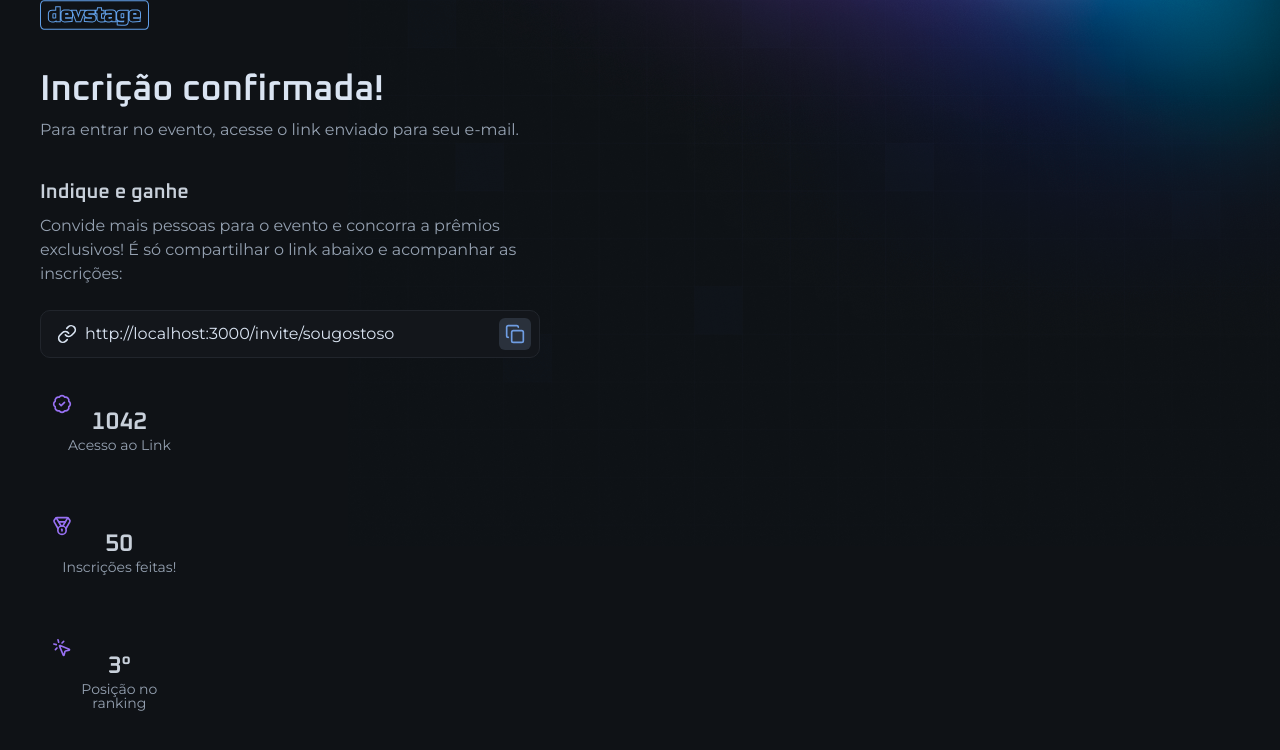
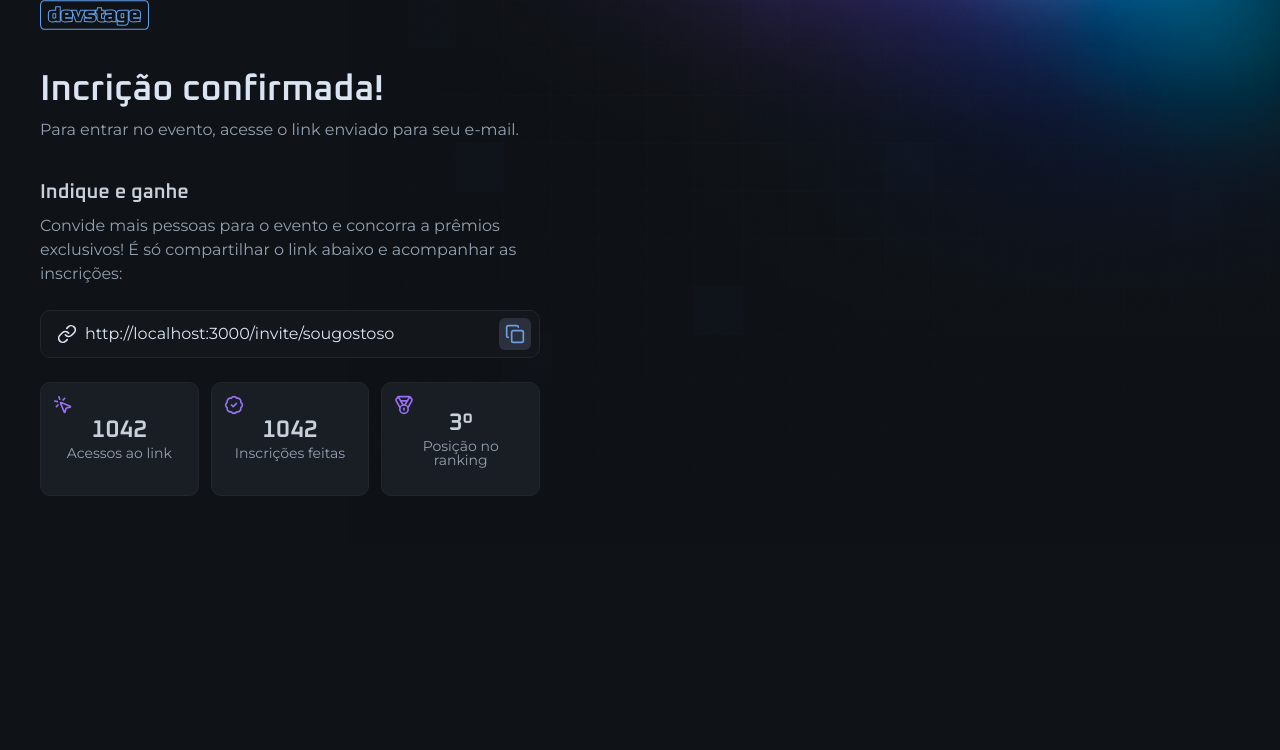
Before and after one commit to JuannDarley/inviteNlw, a Next.js app in the folder client/: page /invite in a window 1280 px wide. Shown: the top 750 px of the page. Built offline with nearby package versions, Linux system fonts and the light colour scheme.

Commit message:
att grid

```diff
--- a/client/src/app/invite/page.tsx
+++ b/client/src/app/invite/page.tsx
@@ -43,38 +43,35 @@
             </IconButton>
           </InputRoot>
 
-          <div className="grid gap-3 md:grid-cols-3">
-            <div className="relative bg-gray-700border border-gray-600 px-4 py-7 flex flex-col items-center justify-center gap-1 rounded-xl ">
+          <div className="grid md:grid-cols-3 gap-3">
+            <div className="relative rounded-xl bg-gray-700 border border-gray-600 px-4 py-7 flex flex-col items-center justify-center gap-1">
               <span className="font-heading text-2xl font-semibold text-gray-200 leading-none">
                 1042
               </span>
-              <span className="text-sm text-gray-300 leading-none text-center ">
-                Acesso ao Link
+              <span className="text-sm text-gray-300 leading-none text-center">
+                Acessos ao link
               </span>
+              <MousePointerClick className="size-5 text-purple top-3 left-3 absolute" />
+            </div>
 
-              <BadgeCheck className="size-5 text-p text-purple absolute top-3 left-3" />
+            <div className="relative rounded-xl bg-gray-700 border border-gray-600 px-4 py-7 flex flex-col items-center justify-center gap-1">
+              <span className="font-heading text-2xl font-semibold text-gray-200 leading-none">
+                1042
+              </span>
+              <span className="text-sm text-gray-300 leading-none text-center">
+                Inscrições feitas
+              </span>
+              <BadgeCheck className="size-5 text-purple top-3 left-3 absolute" />
             </div>
-          </div>
-          <div className="grid gap-3 md:grid-cols-3">
-            <div className="relative bg-gray-700border border-gray-600 px-4 py-7 flex flex-col items-center justify-center gap-1 rounded-xl ">
+
+            <div className="relative rounded-xl bg-gray-700 border border-gray-600 px-4 py-7 flex flex-col items-center justify-center gap-1">
               <span className="font-heading text-2xl font-semibold text-gray-200 leading-none">
-                50
+                3&ordm;
               </span>
-              <span className="text-sm text-gray-300 leading-none text-center ">
-                Inscrições feitas!
-              </span>
-              <Medal className="size-5 text-p text-purple absolute top-3 left-3" />
-            </div>
-          </div>
-          <div className="grid gap-3 md:grid-cols-3">
-            <div className="relative bg-gray-700border border-gray-600 px-4 py-7 flex flex-col items-center justify-center gap-1 rounded-xl ">
-              <span className="font-heading text-2xl font-semibold text-gray-200 leading-none">
-                3°
-              </span>
-              <span className="text-sm text-gray-300 leading-none text-center ">
+              <span className="text-sm text-gray-300 leading-none text-center">
                 Posição no ranking
               </span>
-              <MousePointerClick className="size-5 text-p text-purple absolute top-3 left-3" />
+              <Medal className="size-5 text-purple top-3 left-3 absolute" />
             </div>
           </div>
         </div>
```
